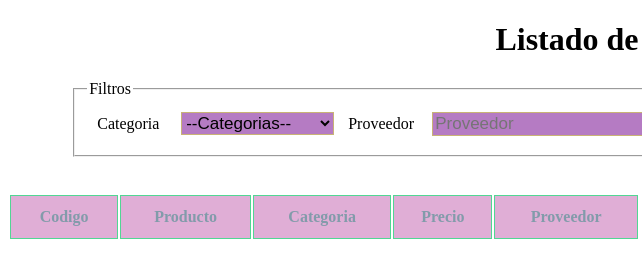
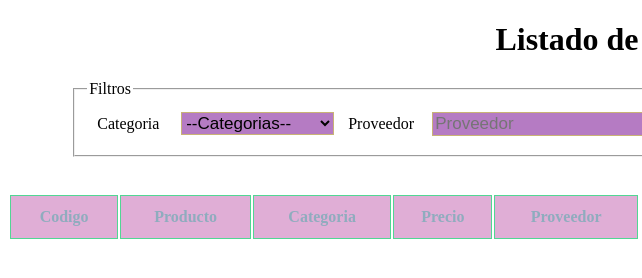
Before and after one commit to NazaretTorrejon/NazaretTorrejon---TAREA5DWEB, a plain HTML site: page Index.html in a window 1280 px wide. Shown: the full height of the page, 0-642 px from the left. Drawn offline with Linux system fonts and the light colour scheme.

Commit message:
modificado

```diff
--- a/Index.css
+++ b/Index.css
@@ -16,7 +16,7 @@ table td, th {
 
 table tr th a {
     text-decoration: none;
-    color: rgb(130, 155, 170);
+    color: rgb(143, 172, 190);
 }
 
 tr:nth-child(even) {
--- a/Index.js
+++ b/Index.js
@@ -5,7 +5,6 @@ let switchDireccion = true;
 
 const buscarProducto = (event) => {
     event.preventDefault();
-
     if (event.target.tagName != 'A' && event.target.tagName != 'BUTTON') return;
 
     const urlAPI = 'https://disenoydesarrolloapi.azurewebsites.net/api/Producto';
```
Also changed, not shown: Index.html (+1 -0 lines).
